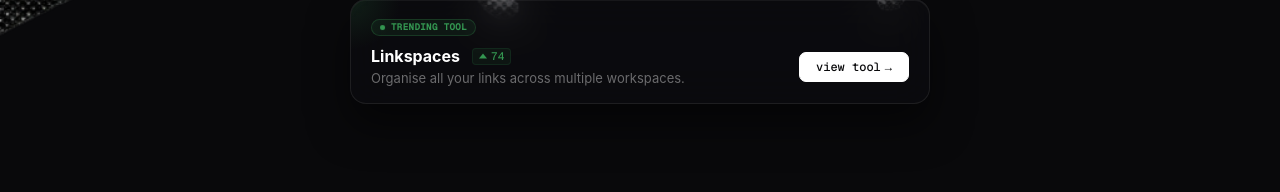
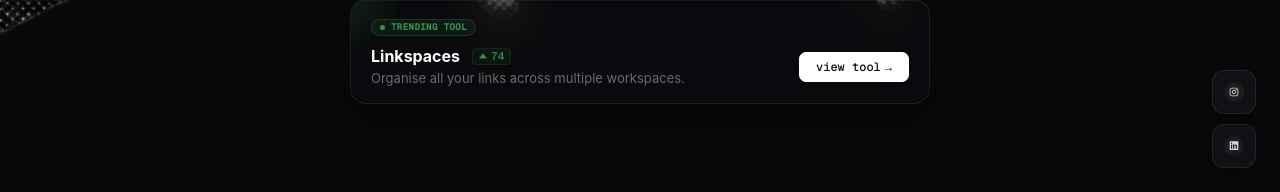
Before and after one commit to Habeeb00/ark, a React (Vite) app: page / in a window 1280 px wide. Shown: the part 608-800 px from the top of the page. Built offline with nearby package versions, Linux system fonts and the light colour scheme; a web font is replaced by a local one.

Commit message:
feat: floating social dock bottom-right; redesign contact-box; clean duplicate pains

```diff
--- a/css/styles.css
+++ b/css/styles.css
@@ -1174,14 +1174,30 @@
 
 /* Contact Box */
 .contact-box {
-  background: var(--dark2);
-  width: 100%;
-  max-width: 826px;
-  margin: 100px auto 0;
+  width: 100%;
+  max-width: 760px;
+  margin: 80px auto 0;
   position: relative;
-  border-radius: 0;
-  padding: 50px 38px;
+  background: rgba(18, 18, 22, 0.85);
+  backdrop-filter: blur(16px);
+  -webkit-backdrop-filter: blur(16px);
+  border: 1px solid rgba(255, 255, 255, 0.07);
+  border-radius: 20px;
+  padding: 48px 48px 40px;
   box-sizing: border-box;
+  box-shadow: 0 24px 60px rgba(0, 0, 0, 0.4),
+              inset 0 1px 0 rgba(255, 255, 255, 0.05);
+  overflow: hidden;
+}
+
+.contact-box::before {
+  content: '';
+  position: absolute;
+  top: 0;
+  left: 0;
+  right: 0;
+  height: 1px;
+  background: linear-gradient(90deg, transparent, rgba(255,255,255,0.12), transparent);
 }
 
 .contact-box__inner {
@@ -1249,19 +1265,68 @@
   align-items: center;
   justify-content: center;
   background: var(--dark5);
-  border-radius: 6px;
-  padding: 8px 20px;
+  border-radius: 10px;
+  padding: 10px 24px;
   font-family: var(--font-satoshi);
   font-weight: 700;
   font-size: 13px;
   color: var(--dark1);
   border: 1px solid var(--dark5);
   cursor: pointer;
+  transition: transform 0.2s ease, box-shadow 0.2s ease;
+  gap: 6px;
+  letter-spacing: 0.02em;
 }
 
 .contact-box__submit:hover {
-  transform: translateY(-1px);
-  box-shadow: 0 2px 8px rgba(255, 255, 255, 0.1);
+  transform: translateY(-2px);
+  box-shadow: 0 4px 16px rgba(255, 255, 255, 0.15);
+}
+
+/* ==========================================
+   FLOATING SOCIAL DOCK
+   ========================================== */
+.social-dock {
+  position: fixed;
+  bottom: 24px;
+  right: 24px;
+  z-index: 1000;
+  display: flex;
+  flex-direction: column;
+  gap: 10px;
+  align-items: center;
+}
+
+.social-dock__btn {
+  width: 44px;
+  height: 44px;
+  display: flex;
+  align-items: center;
+  justify-content: center;
+  background: rgba(20, 20, 24, 0.8);
+  border: 1px solid rgba(255, 255, 255, 0.08);
+  border-radius: 12px;
+  backdrop-filter: blur(12px);
+  -webkit-backdrop-filter: blur(12px);
+  transition: transform 0.2s ease, background 0.2s ease, border-color 0.2s ease;
+  box-shadow: 0 4px 16px rgba(0, 0, 0, 0.4);
+}
+
+.social-dock__btn:hover {
+  transform: translateY(-3px);
+  background: rgba(35, 35, 42, 0.95);
+  border-color: rgba(255, 255, 255, 0.16);
+}
+
+.social-dock__btn img {
+  width: 20px;
+  height: 20px;
+  filter: brightness(0.85);
+  transition: filter 0.2s ease;
+}
+
+.social-dock__btn:hover img {
+  filter: brightness(1);
 }
 
 /* ==========================================
--- a/src/App.jsx
+++ b/src/App.jsx
@@ -68,12 +68,28 @@
     return <ManifestoPage onNavigate={navigate} />;
   }
 
+  // Floating social dock — shown on all pages
+  const SocialDock = () => (
+    <div className="social-dock">
+      <a href="https://www.instagram.com/arklab.co/" target="_blank" rel="noopener noreferrer" className="social-dock__btn" aria-label="Instagram">
+        <img src="assets/instagram.svg" alt="Instagram" />
+      </a>
+      <a href="#" className="social-dock__btn" aria-label="LinkedIn">
+        <img src="assets/linkedin.svg" alt="LinkedIn" />
+      </a>
+    </div>
+  );
+
+  if (route === '/manifesto') {
+    return <><ManifestoPage onNavigate={navigate} /><SocialDock /></>;
+  }
+
   if (route === '/blog') {
-    return <BlogPage onNavigate={navigate} />;
+    return <><BlogPage onNavigate={navigate} /><SocialDock /></>;
   }
 
   if (route.startsWith('/blog/')) {
-    return <BlogPreviewPage onNavigate={navigate} />;
+    return <><BlogPreviewPage onNavigate={navigate} /><SocialDock /></>;
   }
 
   // Home layout
@@ -84,6 +100,7 @@
       <BuildSection />
       <PainBoardSection pains={pains} setPains={setPains} />
       <Footer />
+      <SocialDock />
     </React.Fragment>
   );
 }
--- a/src/data/constants.js
+++ b/src/data/constants.js
@@ -99,8 +99,5 @@
   { id: 4, text: '"Billboards in my city are just noise pollution"', status: 'solved', votes: 39, toolName: 'The Billboard', toolUrl: 'https://thebillboard.site', toolDescription: 'Meaningful digital billboards for communities.' },
   { id: 5, text: '"I can\'t figure out which variables are detached in my Figma file"', status: 'building', votes: 55 },
   { id: 6, text: '"My design handoffs always have ruler/guide chaos"', status: 'building', votes: 42 },
-  { id: 7, text: '"I wish I could see all my saved links without opening 10 apps"', status: 'open', votes: 88 },
-  { id: 8, text: '"There is no simple way to share a curated list of links with a team"', status: 'open', votes: 67 },
-  { id: 9, text: '"I lose context every time I switch between projects in Figma"', status: 'open', votes: 53 },
-  { id: 10, text: '"No app lets me schedule and track my personal pain points over time"', status: 'open', votes: 31 },
+  { id: 7, text: '"I lose context every time I switch between projects in Figma"', status: 'open', votes: 53 },
 ];
--- a/src/sections/Footer.jsx
+++ b/src/sections/Footer.jsx
@@ -18,14 +18,6 @@
               <img src="assets/arrow.svg" alt="" />
             </a>
           </div>
-          <div className="footer__socials">
-            <a href="https://www.instagram.com/arklab.co/" target="_blank" rel="noopener noreferrer" className="footer__social-btn" aria-label="Instagram">
-              <img src="assets/instagram.svg" alt="Instagram" />
-            </a>
-            <a href="#" className="footer__social-btn" aria-label="LinkedIn">
-              <img src="assets/linkedin.svg" alt="LinkedIn" />
-            </a>
-          </div>
         </div>
       </div>
       <p className="footer__quote">"no pain is small"</p>
```
